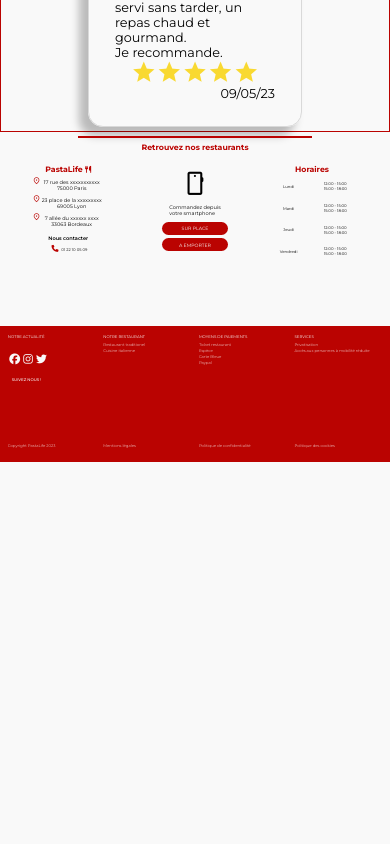
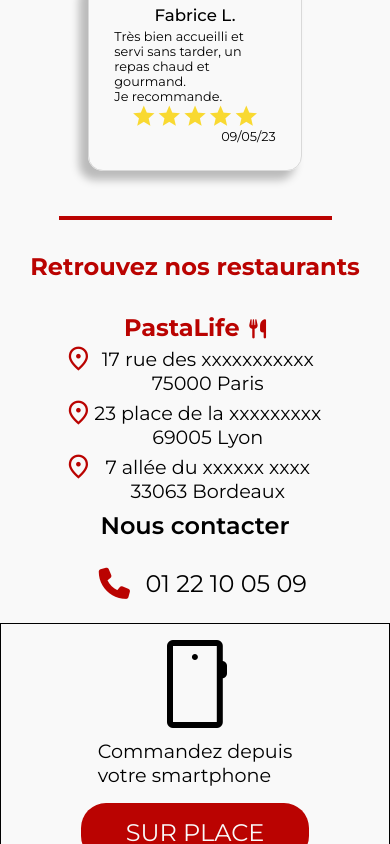
Before and after one commit to dsaidou/PastaLife, a React (Vite) app: page / in a window 390 px wide. Shown: the part 2680-3524 px from the top of the page. Before the commit the page ends 3142 px from the top, so only its background shows below. Built offline with nearby package versions, Linux system fonts and the light colour scheme.

Commit message:
setion three responsive on mobile

```diff
--- a/src/App.jsx
+++ b/src/App.jsx
@@ -118,9 +118,9 @@ function App() {
 
 
         </div>
+      <Footer/>
+      </section>
 
-      </section>
-      <Footer/>
     </>
       }
    </>
--- a/src/index.css
+++ b/src/index.css
@@ -317,7 +317,7 @@ a:hover{
 
 .sectionThree{
   width: 100%;
-  min-height: 100vh;
+  min-height: 100%;
 }
 
 /* COMMENTS SECTION */
@@ -392,8 +392,7 @@ a:hover{
   flex-direction: column;
   align-items: center;
   width: 100%;
-  height: 60%;
-  padding-bottom: 3vmin;
+  min-height: 90vh;
 }
 
 hr{
@@ -401,7 +400,7 @@ hr{
   border: var(--red) solid 0.5px;
   width: 60%;
   align-items: center;
-  margin: 1vw;
+  margin: 5vmin;
 }
 
 #infoContainer h1{
@@ -412,10 +411,10 @@ hr{
 
 .infoContent{
   width: 100%;
-  height: 100%;
+  height: fit-content;
   display: grid;
-  grid-template-columns: 35% 30% 30%;
-  margin: 2vmin;
+  grid-template-columns: 32% 30% 30%;
+
 }
 
 /* LOCALISATION */
@@ -424,7 +423,7 @@ hr{
   display: flex;
   flex-direction: column;
   align-items: center;
-  padding: 1vw 0;
+
 }
 
 .breakpointContainer h2{
@@ -462,11 +461,12 @@ hr{
 
 #contactContainer{
   width: 100%;
-  height: 25%;
+  height: fit-content;
   display: flex;
   flex-direction: column;
   align-items: center;
 }
+
 #contactContainer h2{
   color: var(--black);
   font-size: 1.3vw;
@@ -474,15 +474,19 @@ hr{
   margin: 1vw;
 }
 
-#contactContainer i{
+#contactContainer .fa-phone{
+  font-size: 1vw;
   cursor: pointer;
-  color: var(--red);
+  color:#BA0301;
   margin-right: 0.7vw;
 }
 
 #contactContainer p{
+  display: flex;
+  align-items: center;
   cursor: pointer;
   font-size: 1vw;
+  margin: 1em;
 }
 
 
@@ -493,6 +497,7 @@ hr{
   align-items: center;
   flex-direction: column;
   padding: 1vw 0;
+  border: #000000 solid 1px;
 }
 .timeContainer h2{
   color: var(--red);
@@ -521,6 +526,7 @@ hr{
   display: flex;
   flex-direction: column;
   align-items: center;
+  border: #000000 solid 1px;
 }
 
 .mobileContainer p{
@@ -558,7 +564,7 @@ hr{
 
 footer{
   width: 100%;
-  height: 35vmin;
+  min-height: 35vmin;
   padding: 1vw;
   background-color: var(--red);
   color: var(--white);
@@ -768,13 +774,13 @@ footer{
 
   .commentContent{
     flex-direction: column;
-    border: #BA0301 solid 1px;
   }
 
   .commentCard{
     width: 55%;
     padding: 2em;
     font-size: 0.8em;
+    margin: 1em;
   }
 
   .commentCard h2{
@@ -789,4 +795,75 @@ footer{
     font-size: 2em;
   }
 
+  /* LOCATION SECTION */
+
+  hr{
+    border: var(--red) solid 2px;
+    width: 70%;
+    margin: 2em;
+  }
+
+  #infoContainer h1{
+    font-size: 1.5em;
+  }
+
+  .infoContent{
+    grid-template-columns: 100%;
+  }
+
+  .breakpointContainer{
+    padding-top: 2em;
+  }
+
+  .breakpointContainer h2{
+    font-size: 1.5em;
+  }
+
+  .breakpointContainer i{
+    font-size: 0.8em;
+    margin-left: 0.5em;
+  }
+
+  .breakpoint p{
+    font-size: 1.2em;
+  }
+
+  .breakpoint span{
+    font-size: 1.8em;
+  }
+
+  /* CONTACT */
+
+  #contactContainer h2{
+    font-size: 1.5em;
+  }
+
+  #contactContainer .fa-phone{
+    font-size: 8vmin;
+    margin-right: 0.5em;
+  }
+
+  #contactContainer p{
+    font-size: 1.5em;
+  }
+
+  /* CONTACT  */
+
+  .mobileContainer p{
+    font-size: 1.2em;
+  }
+
+  .mobileContainer span{
+    font-size: 6em;
+  }
+
+  .btnMobile{
+    font-size: 1.5em;
+    padding: 0.6em;
+    margin: 0.5em;
+  }
+  /* Horaires */
+
+
+
 }
```
